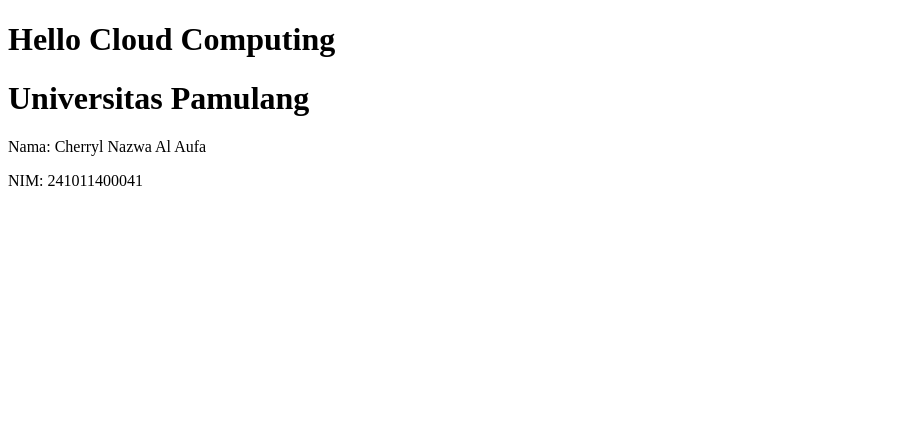
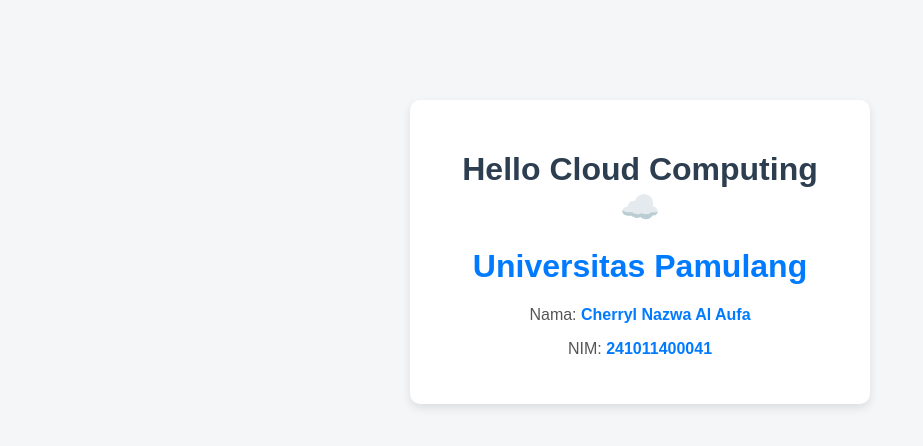
Before and after one commit to cherr24/cherrylnazwaalaufa, a plain HTML site: page index.html in a window 1280 px wide. Shown: the whole page, without its empty margins (0-923 px from the left). Drawn offline with Linux system fonts and the light colour scheme.

Commit message:
Update index.html

```diff
--- a/index.html
+++ b/index.html
@@ -1,12 +1,51 @@
 <!DOCTYPE html>
 <html>
 <head>
-	<title>Praktikum Cloud4</title>
+    <title>Praktikum Cloud Computing</title>
+
+    <style>
+        body {
+            font-family: Arial, sans-serif;
+            background-color: #f4f6f8;
+            text-align: center;
+            margin-top: 100px;
+        }
+
+        .container {
+            background: white;
+            padding: 30px;
+            width: 400px;
+            margin: auto;
+            border-radius: 10px;
+            box-shadow: 0px 4px 10px rgba(0,0,0,0.1);
+        }
+
+        h1 {
+            color: #2c3e50;
+        }
+
+        p {
+            font-size: 16px;
+            color: #555;
+        }
+
+        .highlight {
+            color: #007bff;
+            font-weight: bold;
+        }
+    </style>
+
 </head>
+
 <body>
-	<h1>Hello Cloud Computing</h1>
-	<h1>Universitas Pamulang</h1>
-	<p>Nama: Cherryl Nazwa Al Aufa</p>
-	<p>NIM: 241011400041</p>
+
+    <div class="container">
+        <h1>Hello Cloud Computing ☁️</h1>
+        <h1 class="highlight">Universitas Pamulang</h1>
+
+        <p>Nama: <span class="highlight">Cherryl Nazwa Al Aufa</span></p>
+        <p>NIM: <span class="highlight">241011400041</span></p>
+    </div>
+
 </body>
 </html>
```
